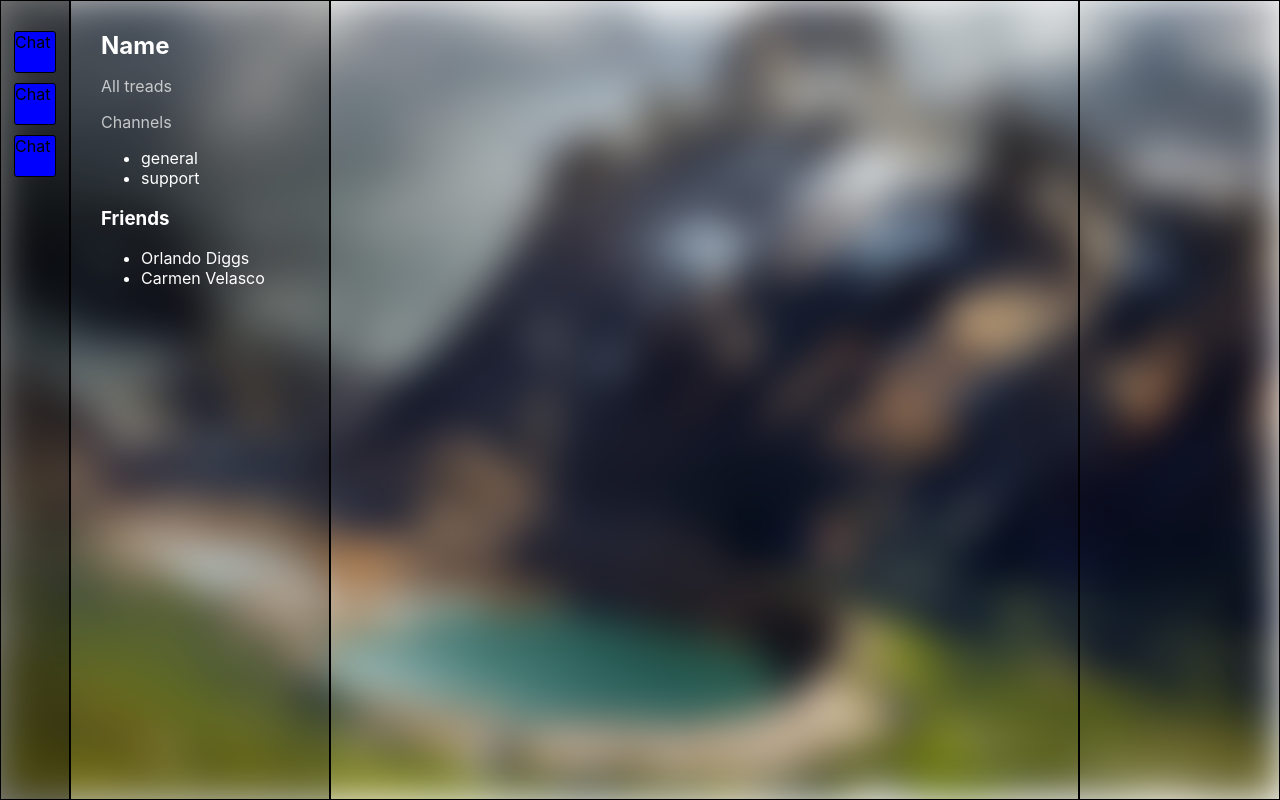
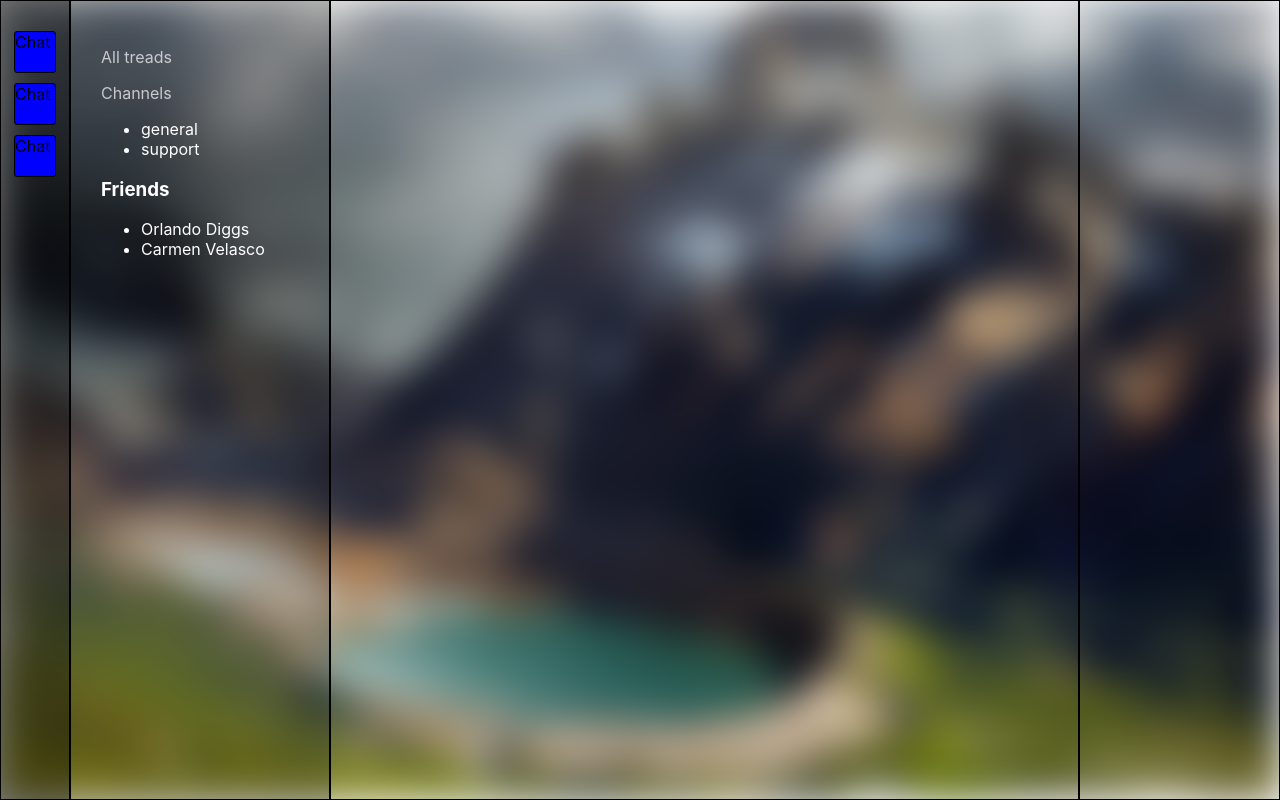
Before and after one commit to Kotaina/Desktop-chat, a React (Create React App) app: page / in a window 1280 px wide. Built offline with nearby package versions, Linux system fonts and the light colour scheme.

Commit message:
some news

```diff
--- a/src/App.js
+++ b/src/App.js
@@ -6,29 +6,34 @@ import Current from './blocks/current';
 class App extends React.Component {
 
   state = {
+    activeChat: {},
     chatList: [
-      { id: 1, chatName: "Work", isOpen: false },
-      { id: 2, chatName: "Fitness", isOpen: false },
-      { id: 3, chatName: "My street", isOpen: false }
+      {
+        id: 0,
+        chatName: "Work",
+        isOpen: false,
+        channels: ["general", "support", "marketing", "thailand", "bali", "poland"]
+      },
+      { id: 1, chatName: "Fitness", isOpen: false },
+      { id: 2, chatName: "My street", isOpen: false }
     ],
-    currentView: {
-      chatName: "kek"
-    },
     isChatsLoaded: true
   };
-  // Не меняется название чата в currentView
+
   onItemClickHandler(evt) {
     let clikedItemId = evt.target.id
-    let neededName = this.state.chatList[clikedItemId].chatName
-    let oldGuy = this.state.currentView.chatName
-    oldGuy = neededName
+    let fullObject = [...this.state.chatList]
+    let currentObject = fullObject[clikedItemId]
+    this.setState(function () {
+      return { activeChat: currentObject }
+    })
     console.log(this.state)
   }
 
   render() {
 
+    // Формирование чатов по количеству объектов в state.chatList
     let chats = null;
-
     if (this.state.isChatsLoaded) {
       chats = this.state.chatList.map((chat, index) => {
         return (
@@ -52,7 +57,9 @@ class App extends React.Component {
 
         <section className="Current">
           <h1 className="visually-hidden">Current chat</h1>
-          <Current />
+          <Current
+            chatName={this.state.activeChat.chatName}
+          />
         </section>
 
         <section className="Main">
--- a/src/blocks/chat-item.js
+++ b/src/blocks/chat-item.js
@@ -4,7 +4,9 @@ import "../css/Chat-item.scss"
 // eslint-disable-next-line import/no-anonymous-default-export
 export default props => {
     return (
-        <section className="Chat-item" id={props.index} onClick={props.onItemClick}>
+        <section className="Chat-item"
+            id={props.index}
+            onClick={props.onItemClick}>
             Chat
         </section>
     )
--- a/src/blocks/current.js
+++ b/src/blocks/current.js
@@ -5,7 +5,7 @@ class Current extends React.Component {
     render() {
         return (
             <>
-                <h1>Name</h1>
+                <h1>{this.props.chatName}</h1>
                 <p>All treads</p>
                 <p>Channels</p>
                 <ul>
```
